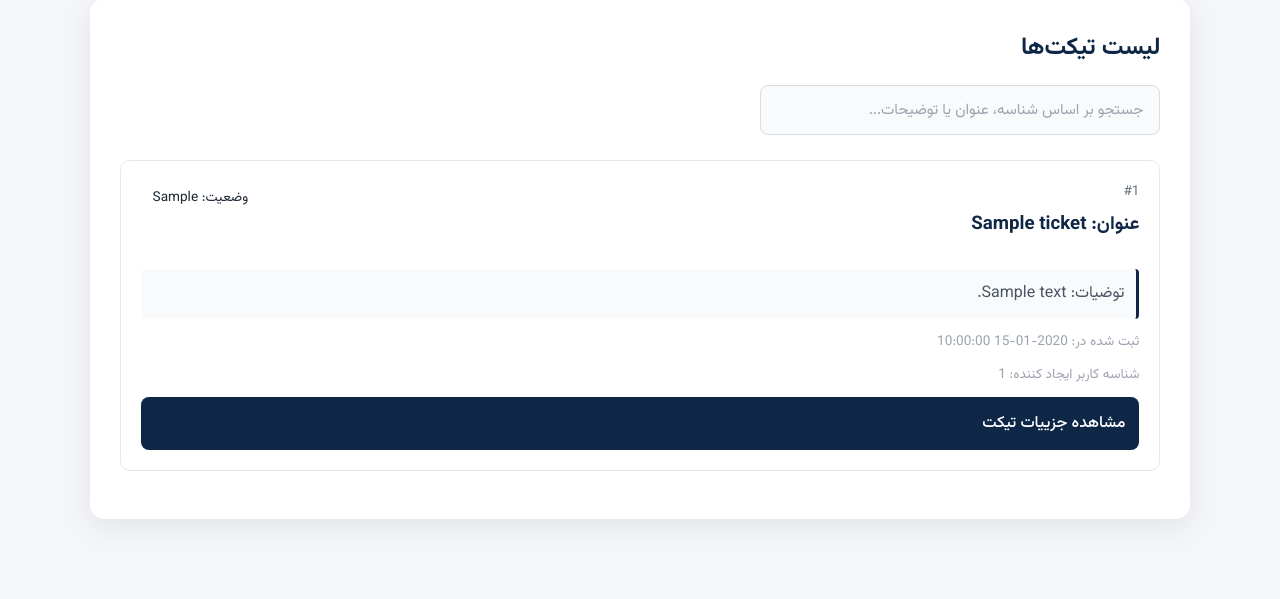
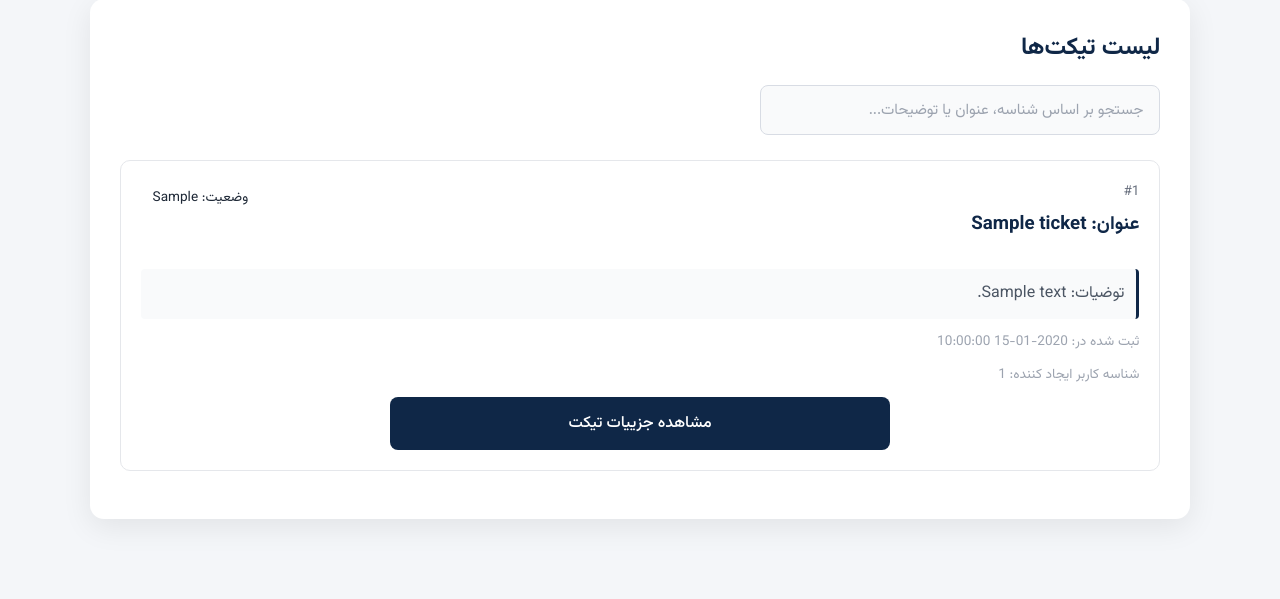
Before and after one commit to teymuri-alireza/help-desk-system, a FastAPI app: template src/server/templates/tickets.html in a window 1280 px wide. Shown: the part 234-833 px from the top of the page. Run offline with FastAPI, Linux system fonts and the light colour scheme; the template is opened without the code that fills it: most values are stand-ins (such as "Sample title", 1, 10 or a date in 2020); data that the repository does not hold is empty.

Commit message:
feat(ui): add style for tickets

```diff
--- a/src/server/static/css/tickets.css
+++ b/src/server/static/css/tickets.css
@@ -329,6 +329,20 @@ body{
     background:#183b69;
 }
 
+.show-ticket {
+    text-align: center;
+    max-width: 50%;
+    margin: auto;
+}
+
+.line {
+    max-width: 75%;
+    margin: auto;
+    border: none;
+    height: 2px;
+    background: linear-gradient(90deg, transparent, #0f2747, transparent);
+}
+
 .alert {
     padding: 1rem 1.25rem;
     margin: 1rem 0;
```
